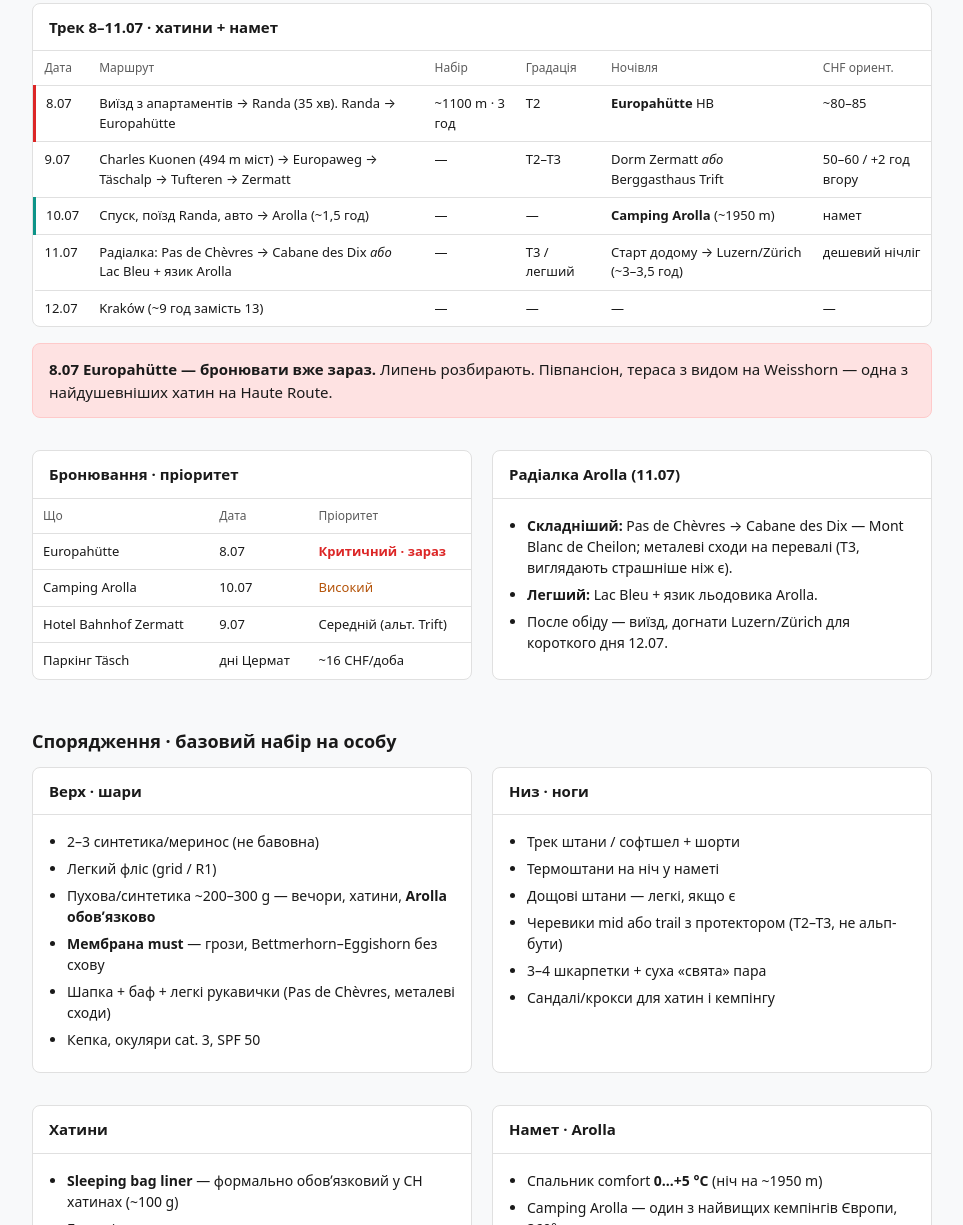
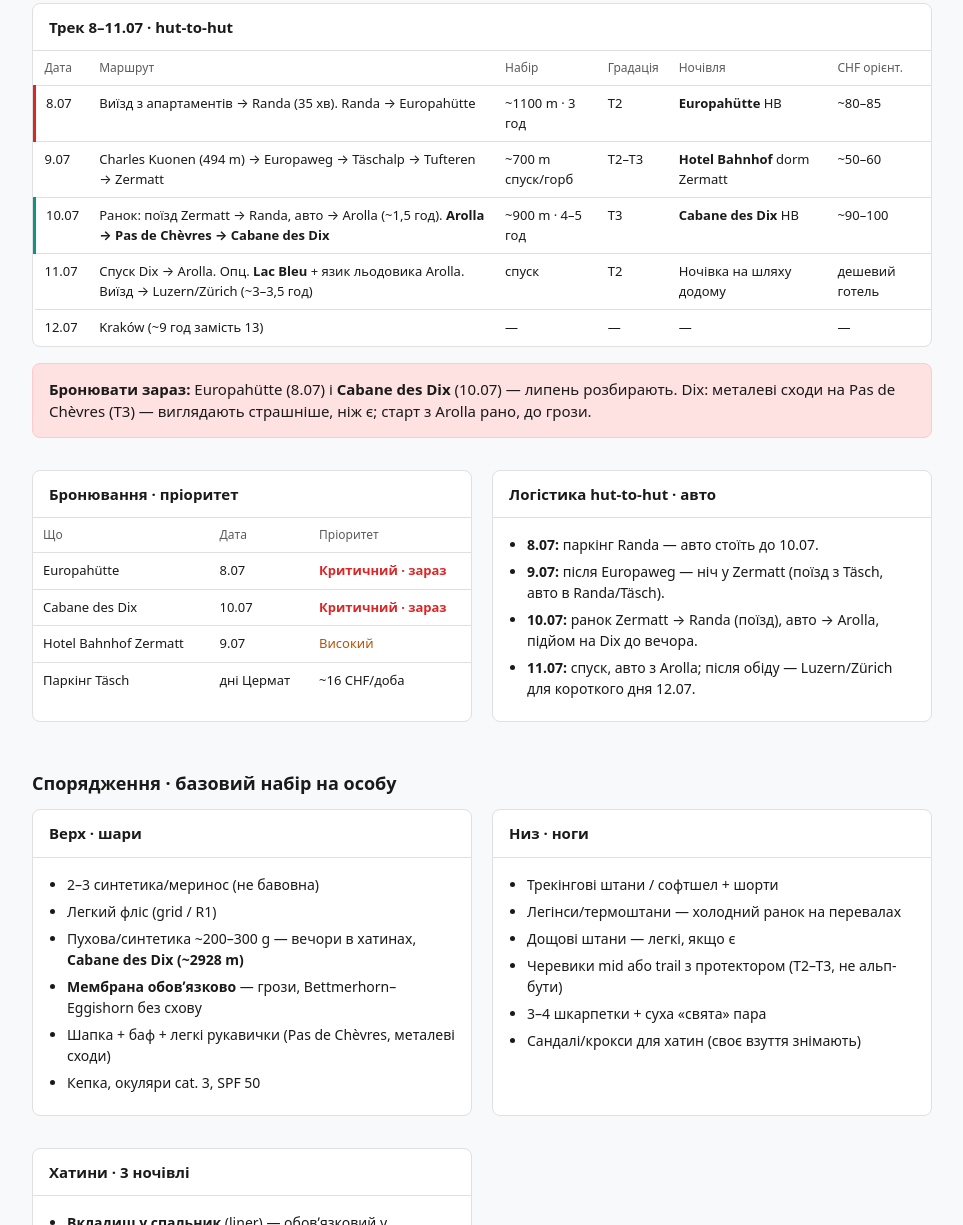
Before and after one commit to khalaki/schweiz-2026, a plain HTML site: page docs/index.html in a window 1280 px wide. Shown: the part 1575-2800 px from the top of the page, without its empty margins (158-1121 px from the left). Drawn offline with Linux system fonts and the light colour scheme.

Commit message:
Replace Arolla camping with hut-to-hut finale via Cabane des Dix.

```diff
--- a/docs/index.html
+++ b/docs/index.html
@@ -111,14 +111,14 @@
         <span class="pill accent">30.06 – 12.07.2026</span>
         <span class="pill success">Belalp · Aletsch UNESCO</span>
         <span class="pill warning">T2–T3 · грози після обіду</span>
-        <span class="pill">хатини + 1 ніч намет</span>
+        <span class="pill">hut-to-hut · 3 ночівлі</span>
       </div>
     </header>
 
     <div class="callout">
       База <strong>Naters / Belalp</strong> — канатка буквально над хатою. Тиждень денних хайків (Алеч, Цермат),
-      потім 4 дні хатини + легальний кемпінг на <strong>Camping Arolla (~1950 m)</strong>.
-      Дикий кемп у зоні Aletsch UNESCO — <strong>заборонений</strong>; ніч у наметі спланована в Arolla.
+      потім <strong>hut-to-hut</strong>: Europahütte → Zermatt → Cabane des Dix (навпроти льодовика Cheilon).
+      Без намета — лише легальні ночівлі в хатинах.
     </div>
 
     <div class="callout warn">
@@ -131,8 +131,8 @@
       <div class="stat"><div class="stat-label">Днів</div><div class="stat-value">13</div></div>
       <div class="stat"><div class="stat-label">Трек днів</div><div class="stat-value">9+</div></div>
       <div class="stat"><div class="stat-label">База Naters</div><div class="stat-value">1–8.07</div></div>
-      <div class="stat"><div class="stat-label">Хатини</div><div class="stat-value">Europahütte</div></div>
-      <div class="stat"><div class="stat-label">Намет</div><div class="stat-value">Arolla</div></div>
+      <div class="stat"><div class="stat-label">Hut-to-hut</div><div class="stat-value">3 ночі</div></div>
+      <div class="stat"><div class="stat-label">Фінал</div><div class="stat-value">Dix 2928 m</div></div>
     </div>
 
     <section>
@@ -143,9 +143,9 @@
         <div class="day-card trek"><div class="label"><span class="dot"></span>2–7.07</div>База Naters · денні хайки · Belalp / Zermatt / Lötschental</div>
         <div class="day-card trek"><div class="label"><span class="dot"></span>відпоч.</div>Brigerbad терми + замок Stockalper (Brig)</div>
         <div class="day-card hut"><div class="label"><span class="dot"></span>8.07</div>Randa → Europahütte · ніч у хатині</div>
-        <div class="day-card trek"><div class="label"><span class="dot"></span>9.07</div>Europaweg → Zermatt · Charles Kuonen · 7 год</div>
-        <div class="day-card trek"><div class="label"><span class="dot"></span>10.07</div>Zermatt → Arolla · Camping Arolla · намет</div>
-        <div class="day-card trek"><div class="label"><span class="dot"></span>11.07</div>Радіалка Arolla · старт додому ввечері</div>
+        <div class="day-card hut"><div class="label"><span class="dot"></span>9.07</div>Europaweg → Zermatt · ніч у готелі</div>
+        <div class="day-card hut"><div class="label"><span class="dot"></span>10.07</div>Arolla → Cabane des Dix · Pas de Chèvres</div>
+        <div class="day-card trek"><div class="label"><span class="dot"></span>11.07</div>Спуск з Dix · Lac Bleu · виїзд додому</div>
         <div class="day-card travel"><div class="label"><span class="dot"></span>12.07</div>До Kraków · ~9 год (з ночівкою 11.07)</div>
       </div>
     </section>
@@ -229,11 +229,11 @@
 
     <section>
       <div class="card">
-        <div class="card-header">Трек 8–11.07 · хатини + намет</div>
+        <div class="card-header">Трек 8–11.07 · hut-to-hut</div>
         <div class="card-body" style="padding:0; overflow-x:auto">
           <table>
             <thead>
-              <tr><th>Дата</th><th>Маршрут</th><th>Набір</th><th>Градація</th><th>Ночівля</th><th>CHF ориент.</th></tr>
+              <tr><th>Дата</th><th>Маршрут</th><th>Набір</th><th>Градація</th><th>Ночівля</th><th>CHF орієнт.</th></tr>
             </thead>
             <tbody>
               <tr class="critical">
@@ -246,27 +246,27 @@
               </tr>
               <tr>
                 <td>9.07</td>
-                <td>Charles Kuonen (494 m міст) → Europaweg → Täschalp → Tufteren → Zermatt</td>
-                <td>—</td>
+                <td>Charles Kuonen (494 m) → Europaweg → Täschalp → Tufteren → Zermatt</td>
+                <td>~700 m спуск/горб</td>
                 <td>T2–T3</td>
-                <td>Dorm Zermatt <em>або</em> Berggasthaus Trift</td>
-                <td>50–60 / +2 год вгору</td>
+                <td><strong>Hotel Bahnhof</strong> dorm Zermatt</td>
+                <td>~50–60</td>
               </tr>
               <tr class="highlight">
                 <td>10.07</td>
-                <td>Спуск, поїзд Randa, авто → Arolla (~1,5 год)</td>
-                <td>—</td>
-                <td>—</td>
-                <td><strong>Camping Arolla</strong> (~1950 m)</td>
-                <td>намет</td>
+                <td>Ранок: поїзд Zermatt → Randa, авто → Arolla (~1,5 год). <strong>Arolla → Pas de Chèvres → Cabane des Dix</strong></td>
+                <td>~900 m · 4–5 год</td>
+                <td>T3</td>
+                <td><strong>Cabane des Dix</strong> HB</td>
+                <td>~90–100</td>
               </tr>
               <tr>
                 <td>11.07</td>
-                <td>Радіалка: Pas de Chèvres → Cabane des Dix <em>або</em> Lac Bleu + язик Arolla</td>
-                <td>—</td>
-                <td>T3 / легший</td>
-                <td>Старт додому → Luzern/Zürich (~3–3,5 год)</td>
-                <td>дешевий нічліг</td>
+                <td>Спуск Dix → Arolla. Опц. <strong>Lac Bleu</strong> + язик льодовика Arolla. Виїзд → Luzern/Zürich (~3–3,5 год)</td>
+                <td>спуск</td>
+                <td>T2</td>
+                <td>Ночівка на шляху додому</td>
+                <td>дешевий готель</td>
               </tr>
               <tr>
                 <td>12.07</td>
@@ -281,7 +281,8 @@
         </div>
       </div>
       <div class="callout danger" style="margin-top:12px">
-        <strong>8.07 Europahütte — бронювати вже зараз.</strong> Липень розбирають. Півпансіон, тераса з видом на Weisshorn — одна з найдушевніших хатин на Haute Route.
+        <strong>Бронювати зараз:</strong> Europahütte (8.07) і <strong>Cabane des Dix</strong> (10.07) — липень розбирають.
+        Dix: металеві сходи на Pas de Chèvres (T3) — виглядають страшніше, ніж є; старт з Arolla рано, до грози.
       </div>
     </section>
 
@@ -293,20 +294,21 @@
             <thead><tr><th>Що</th><th>Дата</th><th>Пріоритет</th></tr></thead>
             <tbody>
               <tr><td>Europahütte</td><td>8.07</td><td class="priority-critical">Критичний · зараз</td></tr>
-              <tr><td>Camping Arolla</td><td>10.07</td><td class="priority-high">Високий</td></tr>
-              <tr><td>Hotel Bahnhof Zermatt</td><td>9.07</td><td>Середній (альт. Trift)</td></tr>
+              <tr><td>Cabane des Dix</td><td>10.07</td><td class="priority-critical">Критичний · зараз</td></tr>
+              <tr><td>Hotel Bahnhof Zermatt</td><td>9.07</td><td class="priority-high">Високий</td></tr>
               <tr><td>Паркінг Täsch</td><td>дні Цермат</td><td>~16 CHF/доба</td></tr>
             </tbody>
           </table>
         </div>
       </div>
       <div class="card">
-        <div class="card-header">Радіалка Arolla (11.07)</div>
+        <div class="card-header">Логістика hut-to-hut · авто</div>
         <div class="card-body">
           <ul class="compact">
-            <li><strong>Складніший:</strong> Pas de Chèvres → Cabane des Dix — Mont Blanc de Cheilon; металеві сходи на перевалі (T3, виглядають страшніше ніж є).</li>
-            <li><strong>Легший:</strong> Lac Bleu + язик льодовика Arolla.</li>
-            <li>После обіду — виїзд, догнати Luzern/Zürich для короткого дня 12.07.</li>
+            <li><strong>8.07:</strong> паркінг Randa — авто стоїть до 10.07.</li>
+            <li><strong>9.07:</strong> після Europaweg — ніч у Zermatt (поїзд з Täsch, авто в Randa/Täsch).</li>
+            <li><strong>10.07:</strong> ранок Zermatt → Randa (поїзд), авто → Arolla, підйом на Dix до вечора.</li>
+            <li><strong>11.07:</strong> спуск, авто з Arolla; після обіду — Luzern/Zürich для короткого дня 12.07.</li>
           </ul>
         </div>
       </div>
@@ -321,8 +323,8 @@
             <ul class="compact">
               <li>2–3 синтетика/меринос (не бавовна)</li>
               <li>Легкий фліс (grid / R1)</li>
-              <li>Пухова/синтетика ~200–300 g — вечори, хатини, <strong>Arolla обовʼязково</strong></li>
-              <li><strong>Мембрана must</strong> — грози, Bettmerhorn–Eggishorn без схову</li>
+              <li>Пухова/синтетика ~200–300 g — вечори в хатинах, <strong>Cabane des Dix (~2928 m)</strong></li>
+              <li><strong>Мембрана обовʼязково</strong> — грози, Bettmerhorn–Eggishorn без схову</li>
               <li>Шапка + баф + легкі рукавички (Pas de Chèvres, металеві сходи)</li>
               <li>Кепка, окуляри cat. 3, SPF 50</li>
             </ul>
@@ -332,35 +334,26 @@
           <div class="card-header">Низ · ноги</div>
           <div class="card-body">
             <ul class="compact">
-              <li>Трек штани / софтшел + шорти</li>
-              <li>Термоштани на ніч у наметі</li>
+              <li>Трекінгові штани / софтшел + шорти</li>
+              <li>Легінси/термоштани — холодний ранок на перевалах</li>
               <li>Дощові штани — легкі, якщо є</li>
               <li>Черевики mid або trail з протектором (T2–T3, не альп-бути)</li>
               <li>3–4 шкарпетки + суха «свята» пара</li>
-              <li>Сандалі/крокси для хатин і кемпінгу</li>
+              <li>Сандалі/крокси для хатин (своє взуття знімають)</li>
             </ul>
           </div>
         </div>
       </div>
       <div class="grid-2" style="margin-top:16px">
         <div class="card">
-          <div class="card-header">Хатини</div>
+          <div class="card-header">Хатини · 3 ночівлі</div>
           <div class="card-body">
             <ul class="compact">
-              <li><strong>Sleeping bag liner</strong> — формально обовʼязковий у CH хатинах (~100 g)</li>
+              <li><strong>Вкладиш у спальник</strong> (liner) — обовʼязковий у швейцарських хатинах (~100 g)</li>
               <li>Беруші</li>
               <li>Налобний ліхтар (світло гасять ~22:00)</li>
-              <li><strong>Палиці</strong> — спуск Randa, Höhbalmen; особливо без досвіду довгих спусків</li>
-            </ul>
-          </div>
-        </div>
-        <div class="card">
-          <div class="card-header">Намет · Arolla</div>
-          <div class="card-body">
-            <ul class="compact">
-              <li>Спальник comfort <strong>0…+5 °C</strong> (ніч на ~1950 m)</li>
-              <li>Camping Arolla — один з найвищих кемпінгів Європи, 360° льодовики</li>
-              <li>Дикий кемп у Aletsch UNESCO — штраф, не планувати</li>
+              <li><strong>Палиці</strong> — спуск з Europaweg, Pas de Chèvres; особливо без досвіду довгих спусків</li>
+              <li>Готівка CHF ~250/особа на hut HB ×3 + дрібниці</li>
             </ul>
           </div>
         </div>
@@ -373,7 +366,7 @@
         <li>30.06: довгий трансфер, ночівка Liechtenstein або по дорозі.</li>
         <li>1.07: Furka Pass — Belvédère, льодова печера, опц. Grimsel.</li>
         <li>Цермат: лише Täsch (поїзд), авто не в село.</li>
-        <li>8.07: паркінг Randa, 10.07: знову Randa → авто → Arolla.</li>
+        <li>8–10.07: авто Randa → 10.07 ранок поїзд до Randa → Arolla → Dix.</li>
         <li>11.07: розумний виїзд — ночівка центральна Швейцарія → 12.07 ~9 год до Kraków.</li>
       </ul>
     </details>
```
